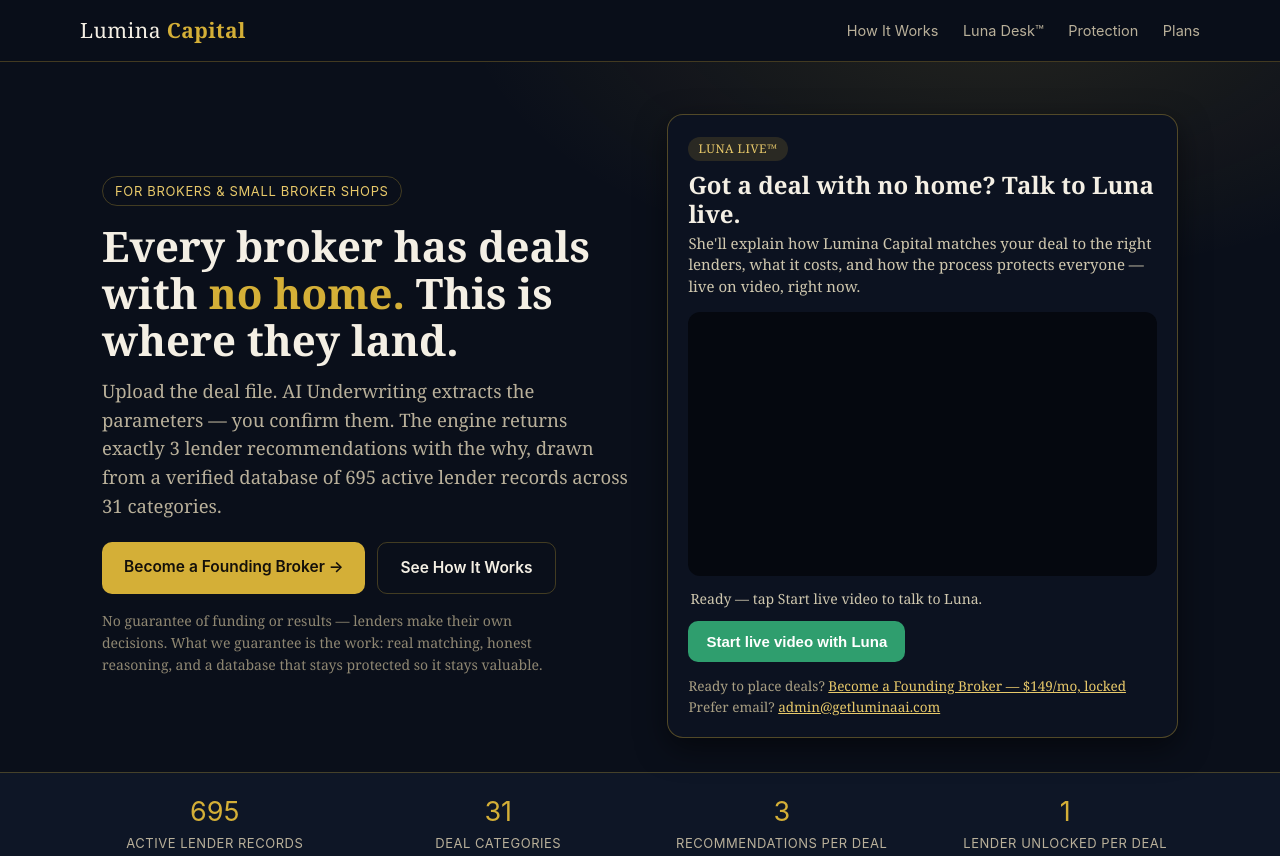
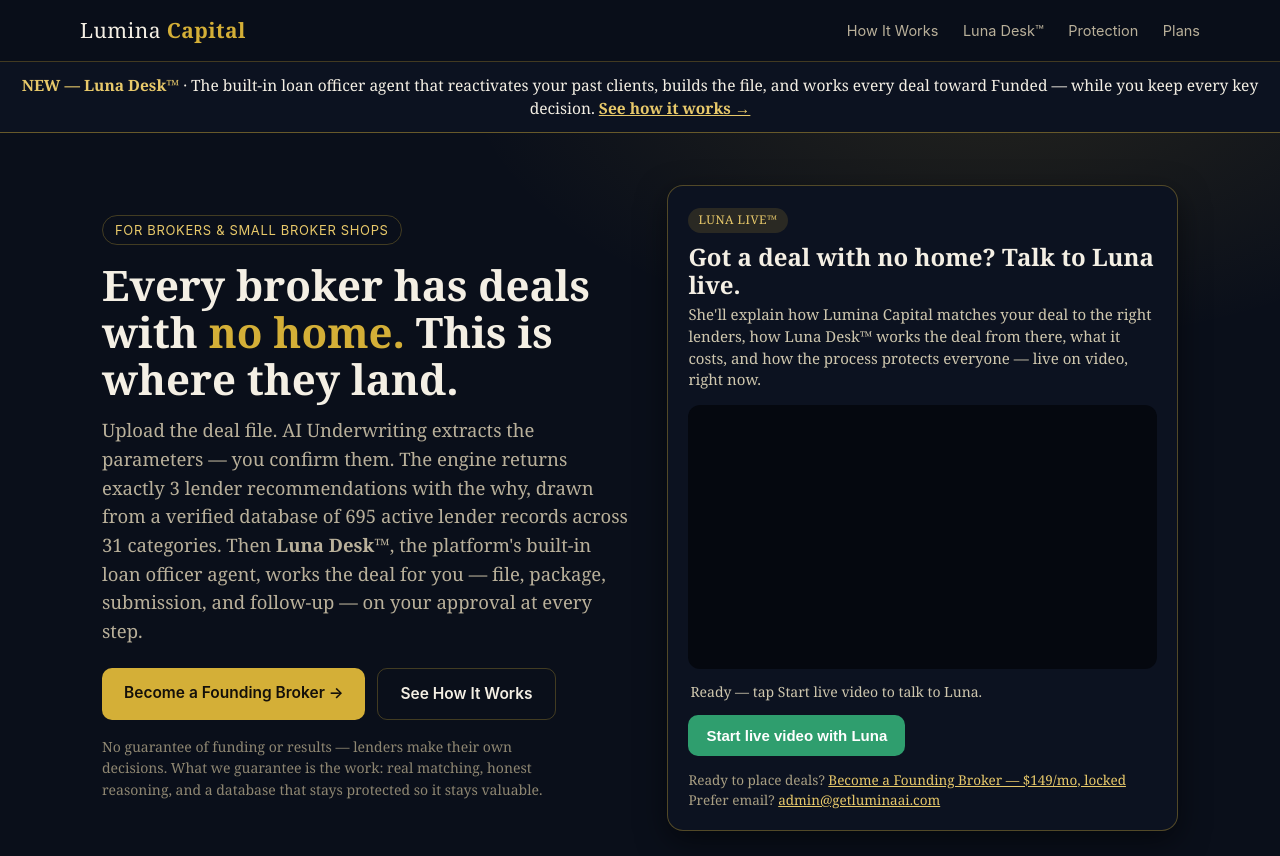
Before and after one commit to cmitch944/getluminacapital.com, a plain HTML site: page index.html in a window 1280 px wide. Shown: the top 856 px of the page. Drawn offline with Linux system fonts and the light colour scheme.

Commit message:
Brag Luna Desk in the hero: announcement banner, hero lede line, Luna card mention

```diff
--- a/index.html
+++ b/index.html
@@ -86,6 +86,7 @@
     </nav>
   </div>
 </header>
+<div style="background:#0c1220;border-bottom:1px solid rgba(212,175,55,.45);color:#f4efe4;text-align:center;padding:12px 16px;font-size:15.5px;line-height:1.5"><b style="color:#e8c96a">NEW — Luna Desk™</b> · The built-in loan officer agent that reactivates your past clients, builds the file, and works every deal toward Funded — while you keep every key decision. <a href="#lunadesk" style="color:#e8c96a;font-weight:600">See how it works →</a></div>
 
 <main>
   <!-- HERO -->
@@ -94,7 +95,7 @@
       <div>
         <span class="pill sans">For brokers &amp; small broker shops</span>
         <h1>Every broker has deals with <span class="gold">no home.</span> This is where they land.</h1>
-        <p class="lede">Upload the deal file. AI Underwriting extracts the parameters — you confirm them. The engine returns exactly 3 lender recommendations with the why, drawn from a verified database of 695 active lender records across 31 categories.</p>
+        <p class="lede">Upload the deal file. AI Underwriting extracts the parameters — you confirm them. The engine returns exactly 3 lender recommendations with the why, drawn from a verified database of 695 active lender records across 31 categories. Then <b>Luna Desk™</b>, the platform's built-in loan officer agent, works the deal for you — file, package, submission, and follow-up — on your approval at every step.</p>
         <div class="cta-row sans">
           <a class="btn btn-gold" href="https://buy.stripe.com/eVqcN5bU67bz0qw9TKcs803">Become a Founding Broker →</a>
           <a class="btn btn-outline" href="#how">See How It Works</a>
@@ -133,7 +134,7 @@
 
   <span class="llcap-badge">Luna Live™</span>
   <h3 class="llcap-title">Got a deal with no home? Talk to Luna live.</h3>
-  <p class="llcap-sub">She'll explain how Lumina Capital matches your deal to the right lenders, what it costs, and how the process protects everyone — live on video, right now.</p>
+  <p class="llcap-sub">She'll explain how Lumina Capital matches your deal to the right lenders, how Luna Desk™ works the deal from there, what it costs, and how the process protects everyone — live on video, right now.</p>
 
   <div class="llcap-stage">
     <video id="llcap-video" autoplay playsinline></video>
```
